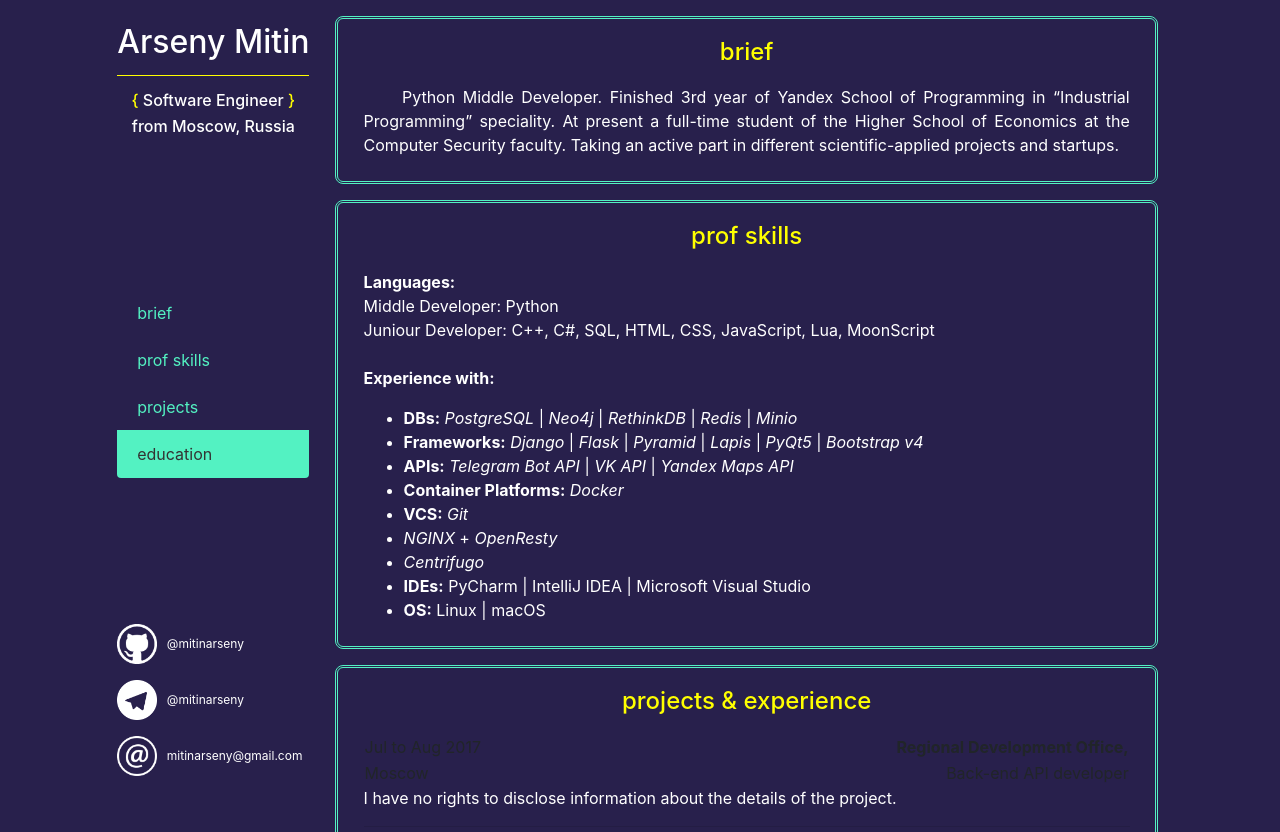
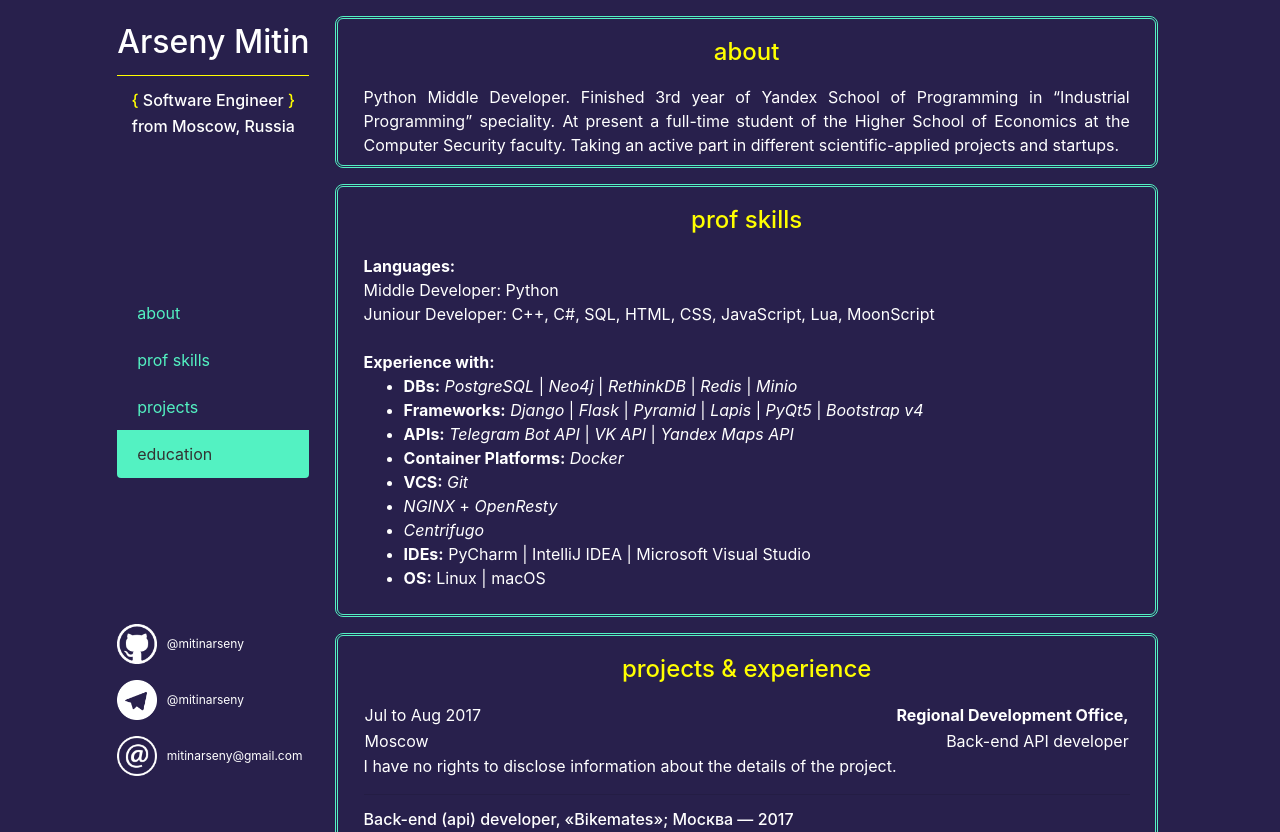
Before and after one commit to mitinarseny/web_brief, a plain HTML site: page index.html in a window 1280 px wide. Shown: the top 832 px of the page. Drawn offline with nearby package versions, Linux system fonts and the light colour scheme.

Commit message:
black text removed

```diff
--- a/index.html
+++ b/index.html
@@ -27,7 +27,7 @@
                         <h6 class="font-color-main text-align-center">from Moscow, Russia</h6>
                     </div>
                     <div id="sidenav" class="list-group" style="vertical-align: middle; align-items: center;">
-                        <a class="list-group-item list-group-item-action active" href="#brief">brief</a>
+                        <a class="list-group-item list-group-item-action active" href="#about">about</a>
                         <a class="list-group-item list-group-item-action" href="#prof-skills">prof skills</a>
                         <a class="list-group-item list-group-item-action" href="#projects">projects</a>
                         <a class="list-group-item list-group-item-action" href="#education">education</a>
@@ -55,20 +55,17 @@
                     </div>
                 </div>
             </div>
-            <div id="brief" class="col-md-9 col-xl-8" style="padding-top: 1vh; padding-bottom: 1vh;">
+            <div id="about" class="col-md-9 col-xl-8" style="padding-top: 1vh; padding-bottom: 1vh;">
                 <div class="section-wrapper">
                     <div class="section">
-                        <h4 class="header">brief</h4>
-                        <p class="text" style="text-indent: 3vw;">
-                            Python Middle Developer. Finished 3rd year of Yandex School of Programming in “Industrial Programming” speciality. At present a full-time student of the Higher School of Economics at the Computer Security faculty. Taking an active part in different scientific-applied
-                            projects and startups.
-                        </p>
+                        <h4 class="header">about</h4>
+                        Python Middle Developer. Finished 3rd year of Yandex School of Programming in “Industrial Programming” speciality. At present a full-time student of the Higher School of Economics at the Computer Security faculty. Taking an active part in different scientific-applied
+                        projects and startups.
                     </div>
                 </div>
                 <div id="prof-skills" class="section-wrapper">
                     <div class="section">
                         <h4 class="header">prof skills</h4>
-                        <p class="text" style="text">
                             <b>Languages:</b> <br> Middle Developer: Python <br> Juniour Developer: C++, C#, SQL, HTML, CSS, JavaScript, Lua, MoonScript
                             <br>
                             <br>
@@ -118,7 +115,6 @@
                                     <b>ОS:</b> Linux | macOS
                                 </li>
                             </ul>
-                        </p>
                     </div>
                 </div>
                 <div id="projects" class="section-wrapper">
@@ -134,8 +130,6 @@
                                 <td style="text-align: right; text-style: bold">Back-end API developer</td>
                             </tr>
                         </table>
-                        <p class="text">
-
                             I have no rights to disclose information about the details of the project.
                             <hr>
                             <h6>Back-end (api) developer, «Bikemates»; Москва — 2017</h6> Занимался разработкой веб-сервиса для создания и прохождения вело-квестов в городе Москве. Обязанности: разработка API, координация back-end разработки. <br>
@@ -157,16 +151,13 @@
                                 <li><a class="link-undecorated" target="_balnk" href="https://neo4j.com/product/">Neo4j v3.0.6 CE</a></li>
                                 <li><a class="link-undecorated" target="_balnk" href="http://py2neo.org/v3/">Py2neo v3.1.2</a></li>
                             </ul>
-                        </p>
                     </div>
                 </div>
                 <div id="education" class="section-wrapper">
                     <div class="section">
                         <h4 class="header">education</h4>
-                        <p class="text">
-                            2017 – present time: <a class="link-undecorated" target="_blank" href="https://www.hse.ru/ba/cosec/">National Research University Higher School of Economics, department of Computer Security</a>
+                            2017 – present: <a class="link-undecorated" target="_blank" href="https://www.hse.ru/ba/cosec/">National Research University Higher School of Economics, department of Computer Security</a>
                             <hr> 2014 – 2017: <a class="link-undecorated" target="_blank" href="https://informatics.ru/yandex/">Yandex Programming School, speciality "Industrial Programming"</a>
-                        </p>
                     </div>
                 </div>
             </div>
--- a/styles.css
+++ b/styles.css
@@ -3,7 +3,6 @@
     /*--background-color: white;*/
     --main-color: #53F2C2;
     --font-color-main: white;
-    /*--font-color-main: black;*/
 }
 :root {
     --back-color: #28204C;
@@ -113,6 +112,8 @@ html, body {
 .section {
     background-color: var(--back-color);
     border-color: var(--front-color);
+    color: var(--font-color-main);
+    text-align: justify;
     padding-top: 2.5vh;
     padding-right: 2vw;
     padding-bottom: 1vh;
@@ -127,11 +128,6 @@ html, body {
     margin-bottom: 2.5vh;
 }
 
-.text {
-    text-align: justify;
-    color: var(--font-color);
-}
-
 .font {
     color: var(--font-color);
 }
```
